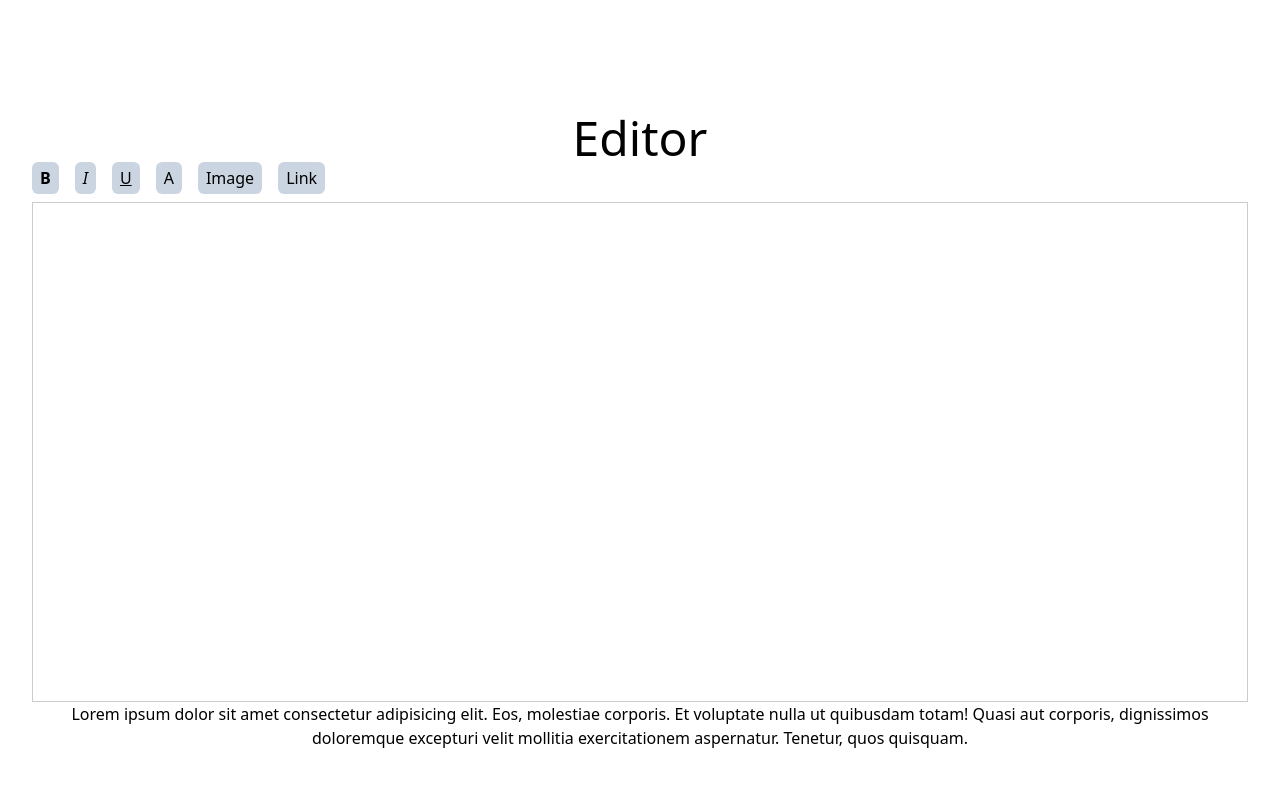
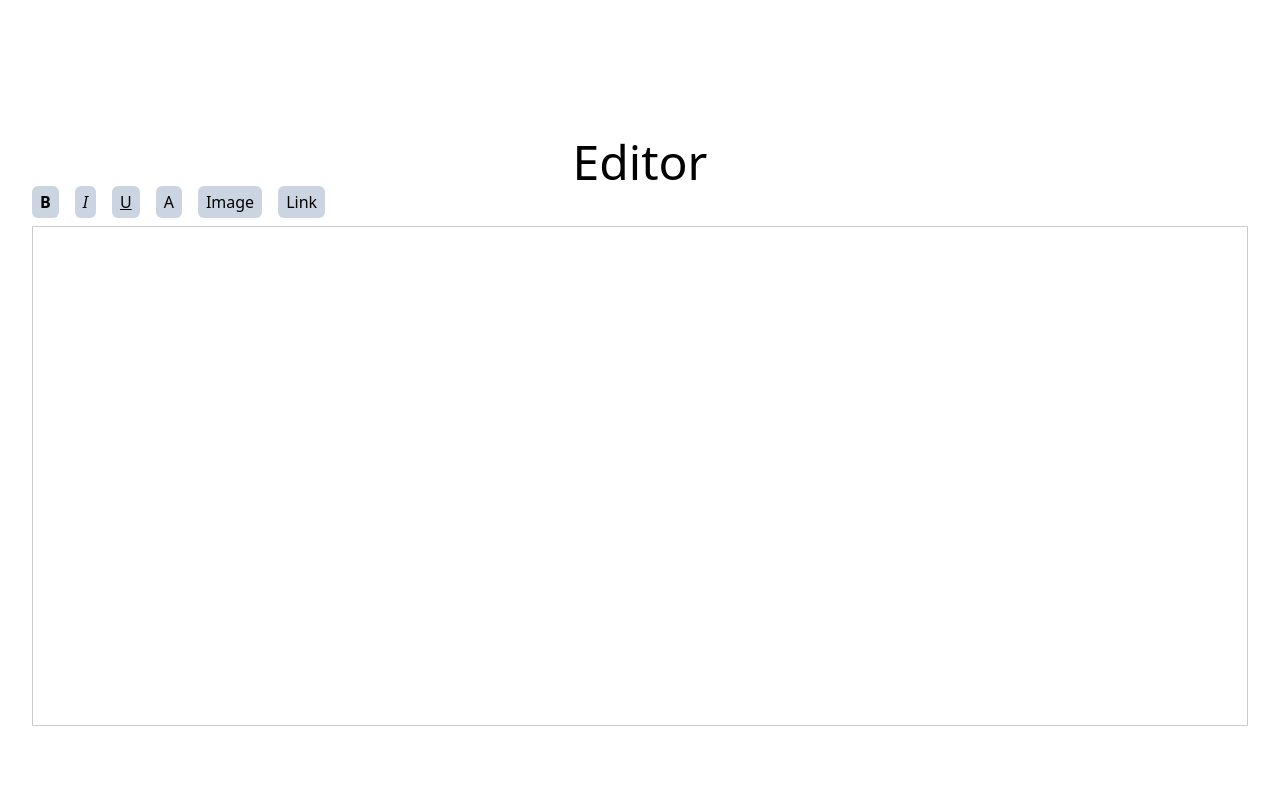
Before and after one commit to Sumon092/react-editor, a React (Vite) app in the folder react-editor/: page / in a window 1280 px wide. Shown: the top 786 px of the page. Built offline with nearby package versions, Linux system fonts and the light colour scheme.

Commit message:
setting vscode done

```diff
--- a/react-editor/src/App.jsx
+++ b/react-editor/src/App.jsx
@@ -10,7 +10,6 @@ function App() {
 
       {/* <Editor /> */}
       <EditorMain />
-      Lorem ipsum dolor sit amet consectetur adipisicing elit. Eos, molestiae corporis. Et voluptate nulla ut quibusdam totam! Quasi aut corporis, dignissimos doloremque excepturi velit mollitia exercitationem aspernatur. Tenetur, quos quisquam.
     </div>
   )
 }
```
